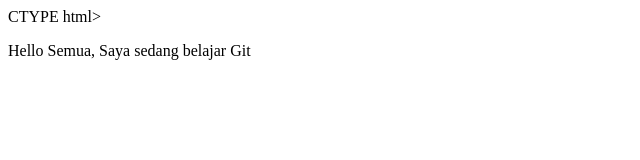
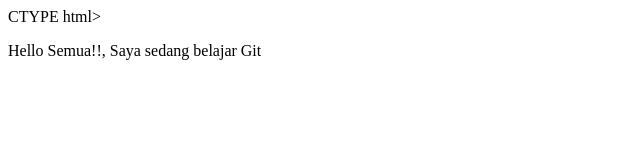
Before and after one commit to sukim12/Proyek-01, a plain HTML site: page index.html in a window 1280 px wide. Shown: the full height of the page, 0-640 px from the left. Drawn offline with Linux system fonts and the light colour scheme.

Commit message:
perubahan ke dua

```diff
--- a/index.html
+++ b/index.html
@@ -5,6 +5,6 @@ CTYPE html>
         <title>Belajar Git - Project 01</title>
     </head>
     <body>
-        <p>Hello Semua, Saya sedang belajar Git</p>
+        <p>Hello Semua!!, Saya sedang belajar Git</p>
     </body>
 </html>
```
